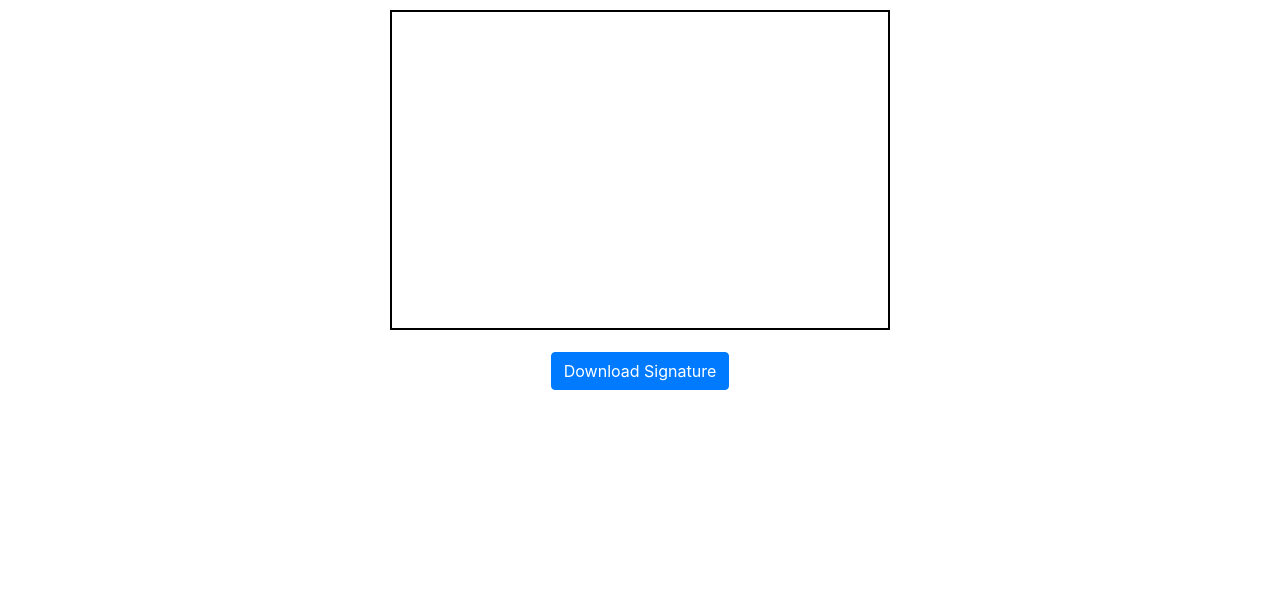
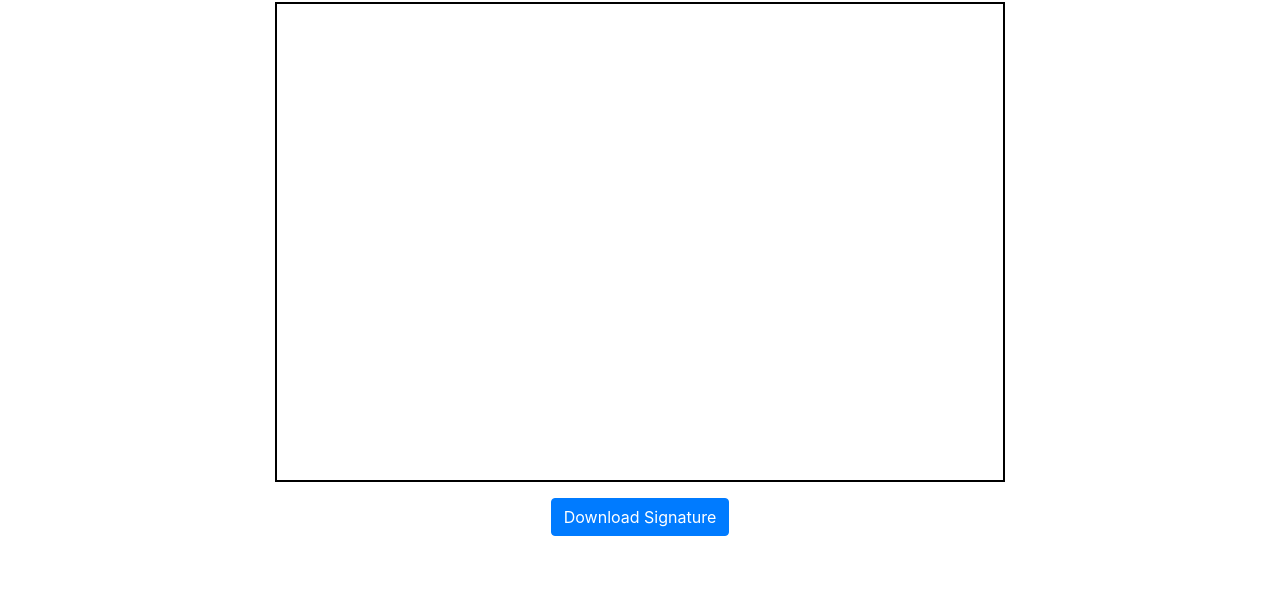
Before and after one commit to abhisalunkhe/E-Tech, a plain HTML site: page esign.html in a window 1280 px wide. Shown: the part 204-800 px from the top of the page. Drawn offline with nearby package versions, Linux system fonts and the light colour scheme.

Commit message:
Update esign.html

```diff
--- a/esign.html
+++ b/esign.html
@@ -11,10 +11,14 @@
             border: 2px solid #000;
             background-color: #fff;
             cursor: crosshair;
-            width: 100%;
-            max-width: 500px;
-            height: 40vh;
-            margin: 0 auto;
+            width: 100%; /* Adjusted width to be 100% */
+            height: 60vh; /* Adjusted height to be 60% of the viewport height */
+            display: block;
+            margin: 0 auto; /* Centering the whiteboard horizontally */
+        }
+
+        .container {
+            margin-top: 20px; /* Added some margin for better spacing */
         }
     </style>
 </head>
@@ -43,8 +47,8 @@
         </div>
     </nav>
 
-    <div class="container mt-5">
-        <div class="container-fluid">
+    <div class="container">
+        <div class="row">
             <div class="col-md-8 offset-md-2 text-center">
                 <h1 class="mb-4 display-3 font-weight-bold text-success">Sign Here</h1>
                 <canvas id="whiteboard" class="mb-3"></canvas>
@@ -63,7 +67,8 @@
         // Initialize signature pad
         var canvas = document.querySelector("#whiteboard");
         var signaturePad = new SignaturePad(canvas, {
-            backgroundColor: 'rgb(255, 255, 255)'
+            backgroundColor: 'rgb(255, 255, 255)',
+            penColor: 'black' // Added pen color to ensure drawing visibility
         });
 
         // Resize the canvas to fill browser window dynamically
@@ -71,11 +76,9 @@
         resizeCanvas();
 
         function resizeCanvas() {
-            var ratio = window.devicePixelRatio || 1;
-            var canvasWidth = canvas.offsetWidth;
-            var canvasHeight = canvasWidth * 0.4; // Adjusted to maintain aspect ratio
-            canvas.width = canvasWidth * ratio;
-            canvas.height = canvasHeight * ratio;
+            var ratio = Math.max(window.devicePixelRatio || 1, 1);
+            canvas.width = canvas.offsetWidth * ratio;
+            canvas.height = canvas.offsetHeight * ratio;
             canvas.getContext("2d").scale(ratio, ratio);
             signaturePad.clear();
         }
```
